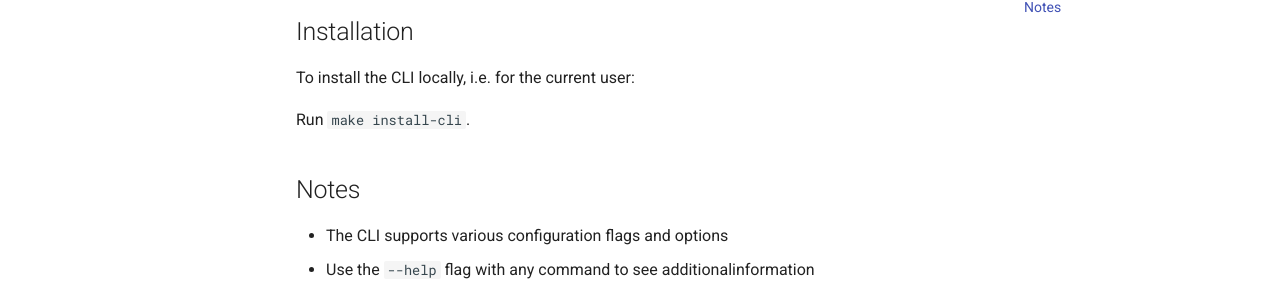
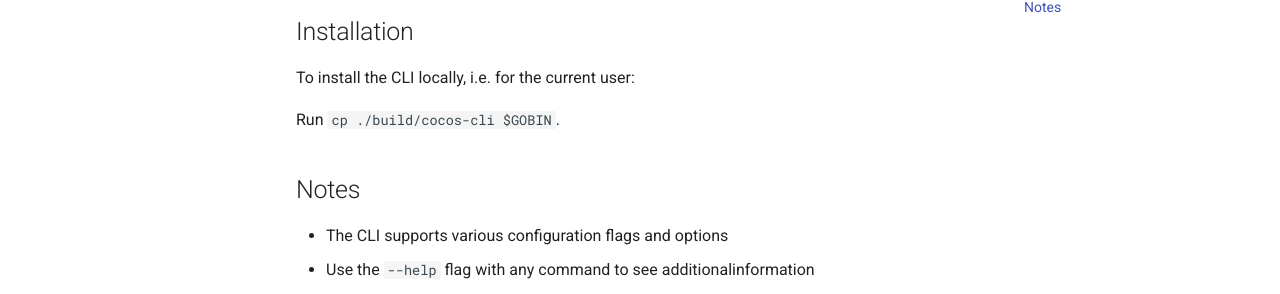
Before and after one commit to ultravioletrs/cocos-docs, an MkDocs documentation site: the page built from docs/cli.md, in a window 1280 px wide and 900 px high, scrolled down 3358 px. Shown: the part 461-755 px from the top of the window. Built offline with MkDocs 1.6.1 and Material for MkDocs 9.7.7, drawn with Linux system fonts in a browser that asks for light colours; comment, search, counter and statistics services are not loaded.

Commit message:
fix install instructions
Signed-off-by: WashingtonKK <washingtonkigan@gmail.com>

```diff
--- a/docs/cli.md
+++ b/docs/cli.md
@@ -171,7 +171,7 @@ To fetch the CA bundle for SEV-SNP, use the following commands:
 
 To install the CLI locally, i.e. for the current user:
 
-Run `make install-cli`.
+Run `cp ./build/cocos-cli $GOBIN`.
 
 ## Notes
 
```
